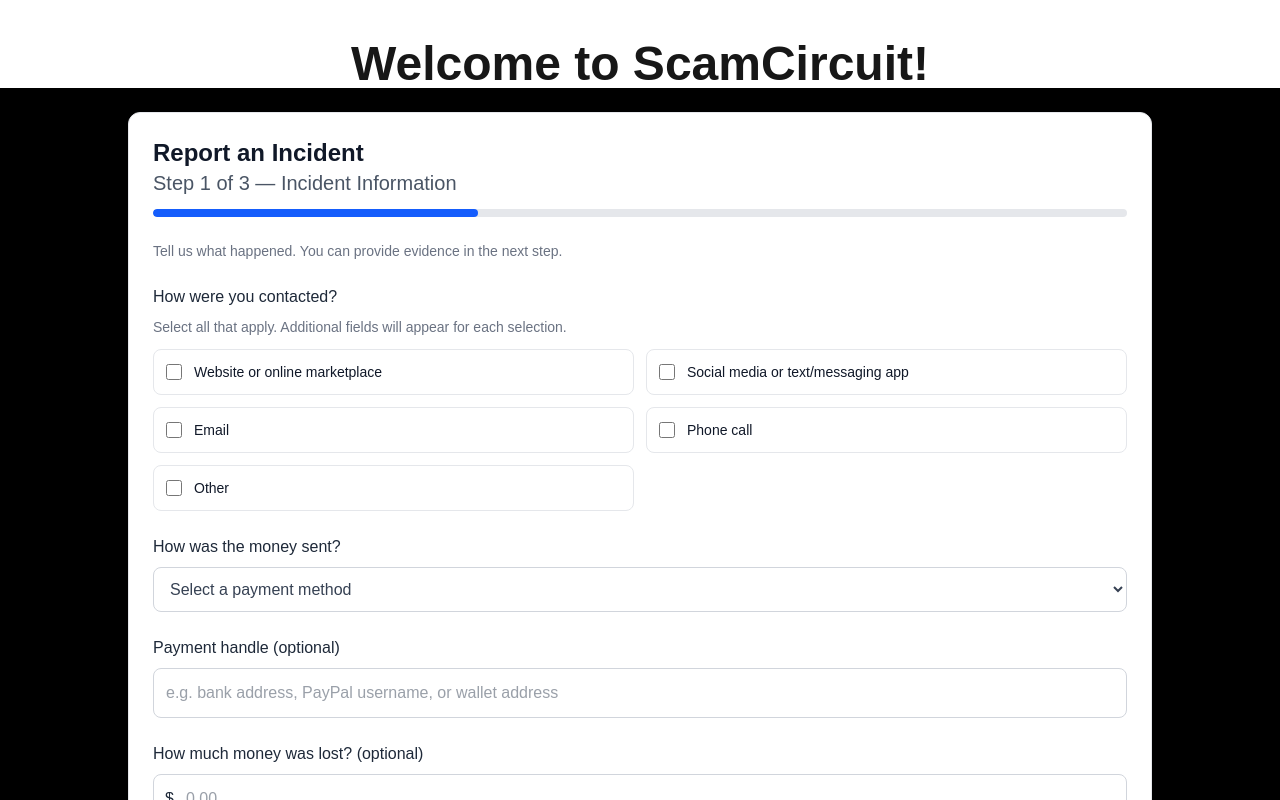
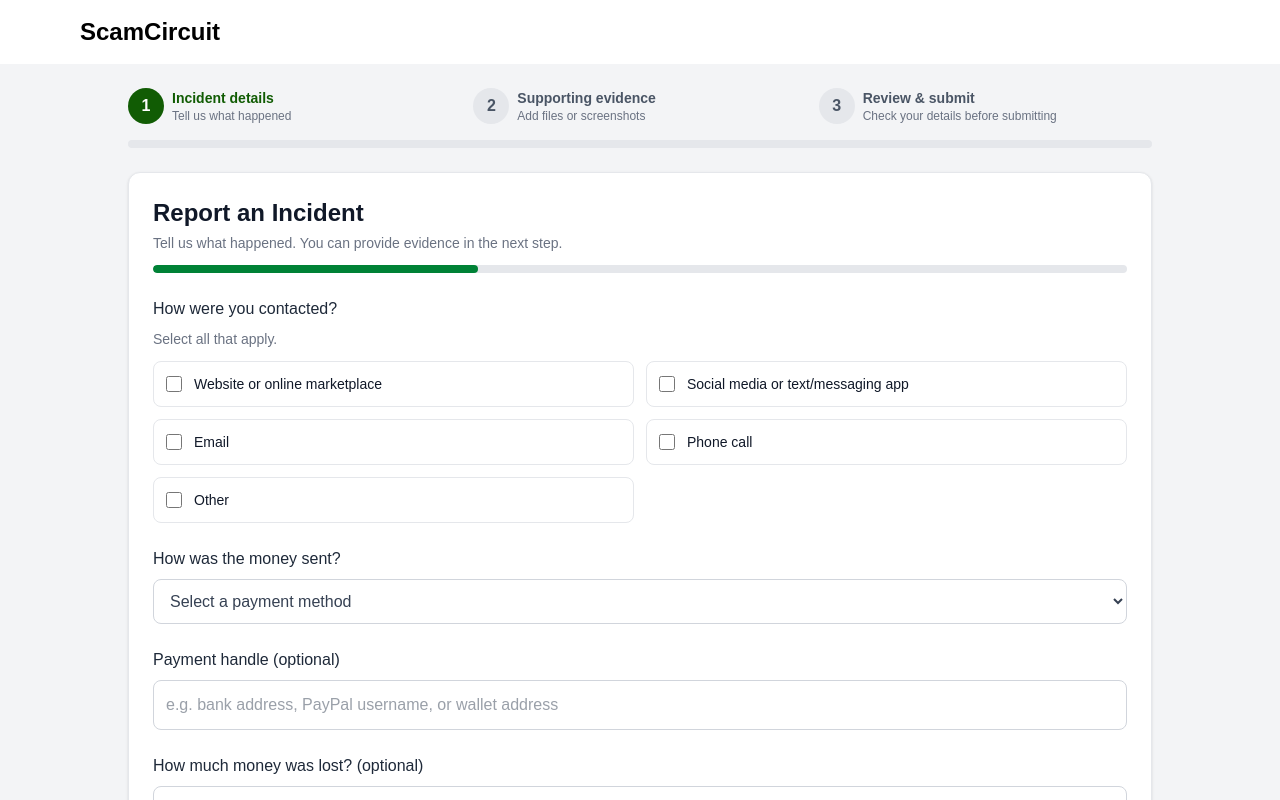
Before and after one commit to AML441/ScamCircuit, a Next.js app in the folder scam-circuit/: page / in a window 1280 px wide. Shown: the top 800 px of the page. Built offline with nearby package versions, Linux system fonts and the light colour scheme.

Commit message:
form UI renditions

```diff
--- a/scam-circuit/app/components/FormProgress.tsx
+++ b/scam-circuit/app/components/FormProgress.tsx
@@ -16,16 +16,16 @@ export default function FormProgress() {
 
   return (
     <div className="mb-6">
-      <p className="text-xl text-gray-600">
+      {/* <p className="text-xl text-gray-600">
         Step {currentStep} of {steps.length} —{" "}
         {steps[currentStep - 1]}
-      </p>
+      </p> */}
 
       {/* Progress bar background */}
       <div className="mt-3 h-2 w-full overflow-hidden rounded-full bg-gray-200">
         {/* Progress bar fill */}
         <div
-          className="h-full rounded-full bg-blue-600 transition-all duration-300"
+          className="h-full rounded-full bg-green-700 transition-all duration-300"
           style={{ width: `${progress}%` }}
         />
       </div>
--- a/scam-circuit/app/components/IncidentForm.tsx
+++ b/scam-circuit/app/components/IncidentForm.tsx
@@ -5,25 +5,121 @@ import Step1GeneralInfo from "./steps/Step1GeneralInfo";
 import Step2EvidenceUpload from "./steps/Step2EvidenceUpload";
 import Step3Review from "./steps/Step3ReviewSubmit";
 
+const steps = [
+  { title: "Incident details", description: "Tell us what happened" },
+  { title: "Supporting evidence", description: "Add files or screenshots" },
+  { title: "Review & submit", description: "Check your details before submitting" },
+];
+
 export default function IncidentForm() {
-     const { formState } = useIncidentForm();
-     return (
-    <div className="min-h-screen bg-[black] p-6">
-      {(() => {
-        switch (formState.currentStep) {
-          case 1:
-            return <Step1GeneralInfo />;
+  const { formState, setCurrentStep } = useIncidentForm();
+  const currentStep = formState.currentStep;
+  const progress = ((currentStep - 1) / (steps.length - 1)) * 100;
 
-          case 2:
-            return <Step2EvidenceUpload/>;
+  const formId =
+    currentStep === 1
+      ? "step1-form"
+      : currentStep === 3
+        ? "step3-form"
+        : undefined;
 
-           case 3:
-             return <Step3Review/>;
+  return (
+    <div className="min-h-screen bg-gray-100 p-6">
+      <div className="mx-auto w-full max-w-5xl">
 
-          default:
-            return <Step1GeneralInfo />;
-        }
-      })()}
+        {/* Step navigation OUTSIDE the individual step components */}
+        <div className="mb-6">
+          <div className="mb-4 flex items-center justify-between gap-3">
+            {steps.map((step, index) => {
+              const stepNumber = index + 1;
+              const isActive = currentStep === stepNumber;
+              const isComplete = currentStep > stepNumber;
+
+              return (
+                <div
+                  key={step.title}
+                  className="flex flex-1 items-center gap-2"
+                >
+                  <div
+                    className={`flex h-9 w-9 shrink-0 items-center justify-center rounded-full font-semibold ${
+                      isActive || isComplete
+                        ? "bg-[#115c04] text-white"
+                        : "bg-gray-200 text-gray-600"
+                    }`}
+                  >
+                    {isComplete ? "✓" : stepNumber}
+                  </div>
+
+                  <div className="hidden sm:block">
+                    <p
+                      className={`text-sm font-semibold ${
+                        isActive ? "text-[#115c04]" : "text-gray-600"
+                      }`}
+                    >
+                      {step.title}
+                    </p>
+                    <p className="text-xs text-gray-500">
+                      {step.description}
+                    </p>
+                  </div>
+                </div>
+              );
+            })}
+          </div>
+
+          {/* Progress bar */}
+          <div className="h-2 w-full overflow-hidden rounded-full bg-gray-200">
+            <div
+              className="h-full rounded-full bg-[#115c04] transition-all duration-300"
+              style={{ width: `${progress}%` }}
+            />
+          </div>
+
+          {/* <p className="mt-3 text-sm text-gray-600">
+            Step {currentStep} of {steps.length}:{" "}
+            <span className="font-semibold text-gray-900">
+              {steps[currentStep - 1].title}
+            </span>
+          </p> */}
+        </div>
+
+        {/* Only the current step's content changes */}
+        {currentStep === 1 && <Step1GeneralInfo />}
+        {currentStep === 2 && <Step2EvidenceUpload />}
+        {currentStep === 3 && <Step3Review />}
+
+        {/* Navigation buttons OUTSIDE the step components */}
+        <div className="mt-4 flex items-center justify-between gap-3">
+          <button
+            type="button"
+            onClick={() => setCurrentStep(currentStep - 1)}
+            disabled={currentStep === 1}
+            className="rounded-lg border border-gray-300 bg-white px-5 py-3 font-medium text-gray-700 hover:bg-gray-50 disabled:invisible"
+          >
+            ← Back
+          </button>
+
+          {/* {currentStep === 2 ? (
+            <button
+              type="button"
+              onClick={() => setCurrentStep(3)}
+              className="rounded-lg bg-[#115c04] px-6 py-3 font-medium text-white hover:bg-green-800"
+            >
+              Continue to Review →
+            </button>
+          ) : (
+            <button
+              type="submit"
+              form={formId}
+              className="rounded-lg bg-[#115c04] px-6 py-3 font-medium text-white hover:bg-green-800"
+            >
+              {currentStep === 1
+                ? "Continue to Evidence →"
+                : "Submit Report"}
+            </button>
+          )} */}
+        </div>
+      </div>
     </div>
   );
 }
--- /dev/null
+++ b/scam-circuit/app/components/NavBar.tsx
@@ -0,0 +1,7 @@
+export default function NavBar() {
+    return (
+        <div className="h-[4em] w-full bg-white">
+            <h2 className="text-black ml-20 text-2xl font-bold mt-4">ScamCircuit</h2>
+        </div>
+    )
+}
--- a/scam-circuit/app/components/steps/Step1GeneralInfo.tsx
+++ b/scam-circuit/app/components/steps/Step1GeneralInfo.tsx
@@ -45,10 +45,10 @@ export default function Step1GeneralInfo() {
         <h2 className="text-2xl font-bold text-gray-900">
           Report an Incident
         </h2>
-        <FormProgress />
         <p className="mt-1 text-sm text-gray-500">
           Tell us what happened. You can provide evidence in the next step.
         </p>
+        <FormProgress />
       </div>
 
       <form className="space-y-6" onSubmit={handleContinue}>
@@ -60,7 +60,7 @@ export default function Step1GeneralInfo() {
         </legend>
 
         <p className="mb-3 text-sm text-gray-500">
-            Select all that apply. Additional fields will appear for each selection.
+            Select all that apply.
         </p>
 
         <div className="grid grid-cols-1 gap-3 sm:grid-cols-2">
@@ -406,7 +406,7 @@ export default function Step1GeneralInfo() {
         <div className="flex justify-end border-t border-gray-200 pt-4">
           <button
             type="submit"
-            className="rounded-lg bg-blue-600 px-6 py-3 font-medium text-white transition hover:bg-blue-700"
+            className="rounded-lg bg-green-700 px-6 py-3 font-medium text-white transition hover:bg-green-800"
           >
             Continue to Evidence Upload →
           </button>
--- a/scam-circuit/app/page.tsx
+++ b/scam-circuit/app/page.tsx
@@ -1,11 +1,12 @@
 import IncidentForm from "./components/IncidentForm";
 import { IncidentFormProvider } from "./components/IncidentFormContext";
+import NavBar from "./components/NavBar";
 
 export default function home() {
    return (
 
     <>
-        <h1 className="text-5xl font-bold flex justify-center mt-10"> Welcome to ScamCircuit!</h1>
+        <NavBar/>
           <IncidentFormProvider>
             <IncidentForm/>
           </IncidentFormProvider>
```
